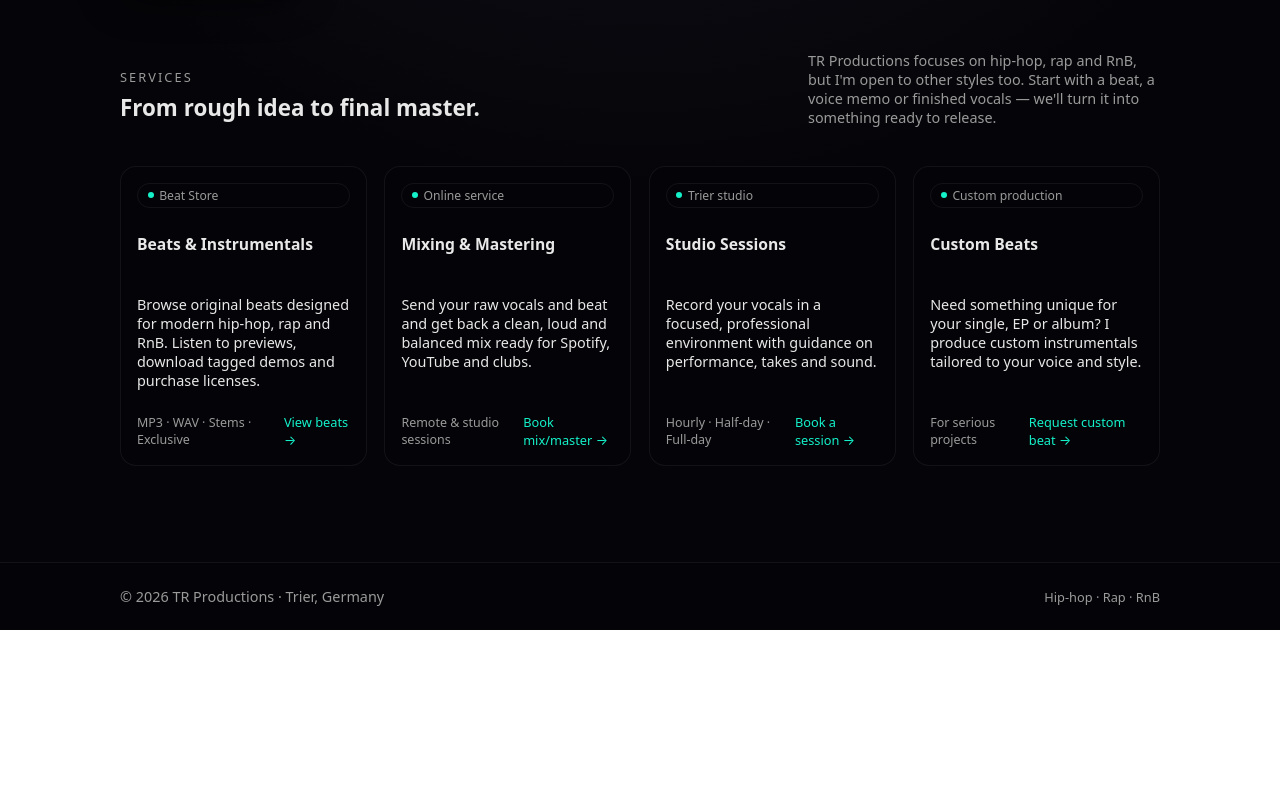
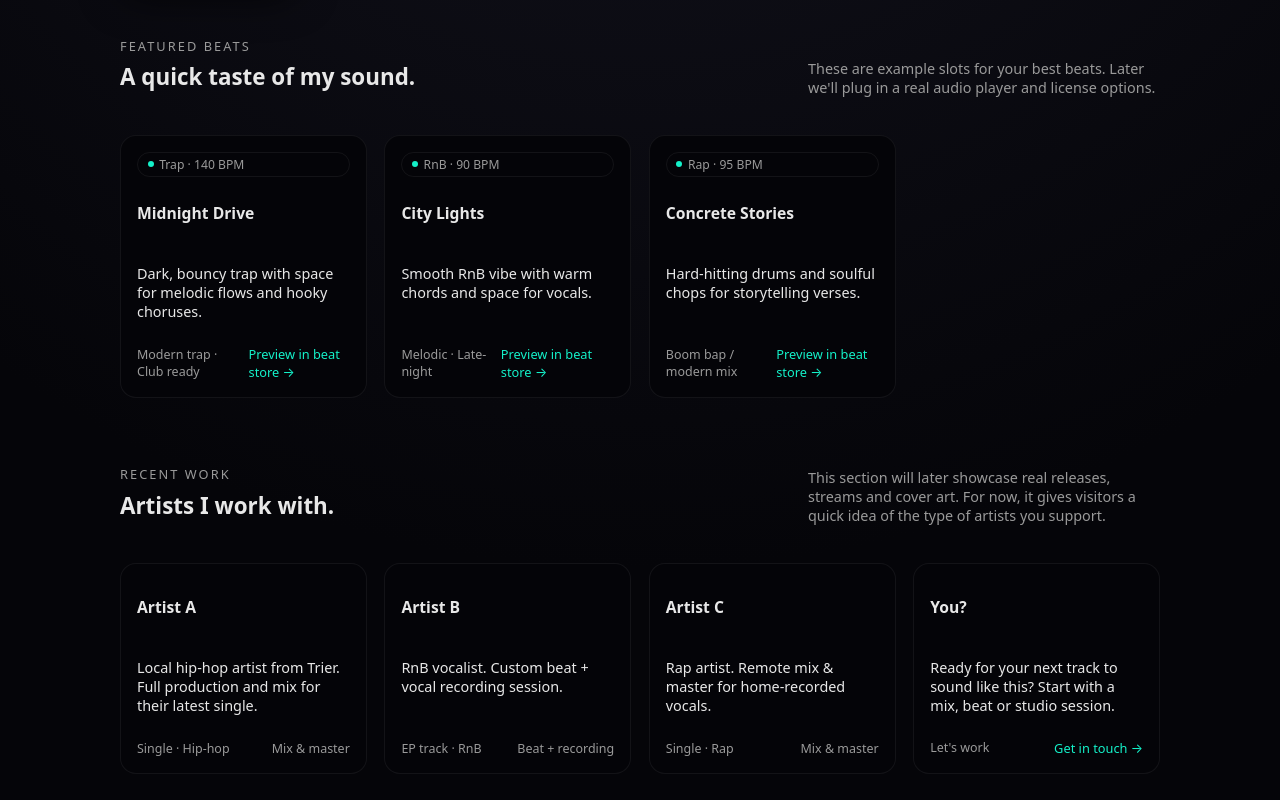
Before and after one commit to tirobeatz/TRProductions, a Next.js app: page / in a window 1280 px wide. Shown: the part 540-1340 px from the top of the page. Before the commit the page ends 1170 px from the top, so only its background shows below. Built offline with nearby package versions, Linux system fonts and the light colour scheme.

Commit message:
Update page.tsx

```diff
--- a/app/page.tsx
+++ b/app/page.tsx
@@ -3,7 +3,7 @@ import Link from "next/link";
 export default function HomePage() {
   return (
     <>
-      {/* HERO SECTION */}
+      {/* HERO */}
       <section className="hero">
         <div className="hero-left">
           <div className="hero-tag">
@@ -13,14 +13,13 @@ export default function HomePage() {
 
           <h1 className="hero-title">
             Industry-ready sound for{" "}
-            <span>hip-hop, rap &amp; RnB</span> artists.
+            <span>hip-hop, rap &amp; RnB</span>.
           </h1>
 
           <p className="hero-subtitle">
-            I&apos;m TR Productions — a music producer and engineer offering
-            studio sessions, beats, and professional mixing &amp; mastering.
-            Work with me in my studio in Trier or send your tracks from anywhere
-            in the world.
+            I&apos;m TR Productions — producer and engineer. I offer studio
+            sessions, beats, and professional mixing &amp; mastering so your
+            tracks hit hard on every system.
           </p>
 
           <div className="hero-cta-row">
@@ -61,23 +60,146 @@ export default function HomePage() {
 
             <p className="hero-footnote">
               Studio sessions, custom beats and mix &amp; master — built around
-              your sound and release goals.
+              your voice and release goals.
             </p>
           </div>
         </div>
       </section>
 
-      {/* SERVICES SECTION */}
+      {/* FEATURED BEATS (preview section – we’ll wire real audio later) */}
+      <section className="section">
+        <div className="section-header">
+          <div>
+            <div className="section-kicker">Featured beats</div>
+            <h2 className="section-title">A quick taste of my sound.</h2>
+          </div>
+          <p className="section-description">
+            These are example slots for your best beats. Later we&apos;ll plug
+            in a real audio player and license options.
+          </p>
+        </div>
+
+        <div className="service-grid">
+          <article className="service-card">
+            <div className="service-chip">
+              <span className="service-chip-dot" />
+              Trap · 140 BPM
+            </div>
+            <h3>Midnight Drive</h3>
+            <p>
+              Dark, bouncy trap with space for melodic flows and hooky choruses.
+            </p>
+            <div className="service-meta">
+              <span>Modern trap · Club ready</span>
+              <Link href="/beats" className="service-link">
+                Preview in beat store →
+              </Link>
+            </div>
+          </article>
+
+          <article className="service-card">
+            <div className="service-chip">
+              <span className="service-chip-dot" />
+              RnB · 90 BPM
+            </div>
+            <h3>City Lights</h3>
+            <p>Smooth RnB vibe with warm chords and space for vocals.</p>
+            <div className="service-meta">
+              <span>Melodic · Late-night</span>
+              <Link href="/beats" className="service-link">
+                Preview in beat store →
+              </Link>
+            </div>
+          </article>
+
+          <article className="service-card">
+            <div className="service-chip">
+              <span className="service-chip-dot" />
+              Rap · 95 BPM
+            </div>
+            <h3>Concrete Stories</h3>
+            <p>Hard-hitting drums and soulful chops for storytelling verses.</p>
+            <div className="service-meta">
+              <span>Boom bap / modern mix</span>
+              <Link href="/beats" className="service-link">
+                Preview in beat store →
+              </Link>
+            </div>
+          </article>
+        </div>
+      </section>
+
+      {/* RECENT WORK / ARTIST PREVIEWS (text placeholders for now) */}
+      <section className="section">
+        <div className="section-header">
+          <div>
+            <div className="section-kicker">Recent work</div>
+            <h2 className="section-title">Artists I work with.</h2>
+          </div>
+          <p className="section-description">
+            This section will later showcase real releases, streams and cover
+            art. For now, it gives visitors a quick idea of the type of artists
+            you support.
+          </p>
+        </div>
+
+        <div className="service-grid">
+          <article className="service-card">
+            <h3>Artist A</h3>
+            <p>
+              Local hip-hop artist from Trier. Full production and mix for their
+              latest single.
+            </p>
+            <div className="service-meta">
+              <span>Single · Hip-hop</span>
+              <span>Mix &amp; master</span>
+            </div>
+          </article>
+
+          <article className="service-card">
+            <h3>Artist B</h3>
+            <p>RnB vocalist. Custom beat + vocal recording session.</p>
+            <div className="service-meta">
+              <span>EP track · RnB</span>
+              <span>Beat + recording</span>
+            </div>
+          </article>
+
+          <article className="service-card">
+            <h3>Artist C</h3>
+            <p>Rap artist. Remote mix &amp; master for home-recorded vocals.</p>
+            <div className="service-meta">
+              <span>Single · Rap</span>
+              <span>Mix &amp; master</span>
+            </div>
+          </article>
+
+          <article className="service-card">
+            <h3>You?</h3>
+            <p>
+              Ready for your next track to sound like this? Start with a mix,
+              beat or studio session.
+            </p>
+            <div className="service-meta">
+              <span>Let&apos;s work</span>
+              <Link href="/contact" className="service-link">
+                Get in touch →
+              </Link>
+            </div>
+          </article>
+        </div>
+      </section>
+
+      {/* SERVICES SUMMARY */}
       <section className="section">
         <div className="section-header">
           <div>
             <div className="section-kicker">Services</div>
-            <h2 className="section-title">From rough idea to final master.</h2>
+            <h2 className="section-title">From idea to final master.</h2>
           </div>
           <p className="section-description">
-            TR Productions focuses on hip-hop, rap and RnB, but I&apos;m open
-            to other styles too. Start with a beat, a voice memo or finished
-            vocals — we&apos;ll turn it into something ready to release.
+            Start wherever you&apos;re at — beat, demo or finished vocals. I
+            help you get to a release-ready track.
           </p>
         </div>
 
@@ -89,8 +211,8 @@ export default function HomePage() {
             </div>
             <h3>Beats &amp; Instrumentals</h3>
             <p>
-              Browse original beats designed for modern hip-hop, rap and RnB.
-              Listen to previews, download tagged demos and purchase licenses.
+              Original beats for hip-hop, rap and RnB. Listen to previews and
+              buy the license that fits your release.
             </p>
             <div className="service-meta">
               <span>MP3 · WAV · Stems · Exclusive</span>
@@ -107,8 +229,8 @@ export default function HomePage() {
             </div>
             <h3>Mixing &amp; Mastering</h3>
             <p>
-              Send your raw vocals and beat and get back a clean, loud and
-              balanced mix ready for Spotify, YouTube and clubs.
+              Send your session or stems and get back a clean, loud and
+              balanced mix tailored to your sound.
             </p>
             <div className="service-meta">
               <span>Remote &amp; studio sessions</span>
@@ -125,8 +247,8 @@ export default function HomePage() {
             </div>
             <h3>Studio Sessions</h3>
             <p>
-              Record your vocals in a focused, professional environment with
-              guidance on performance, takes and sound.
+              Come to my studio in Trier to record vocals with guidance on tone,
+              delivery and takes.
             </p>
             <div className="service-meta">
               <span>Hourly · Half-day · Full-day</span>
@@ -143,11 +265,11 @@ export default function HomePage() {
             </div>
             <h3>Custom Beats</h3>
             <p>
-              Need something unique for your single, EP or album? I produce
-              custom instrumentals tailored to your voice and style.
+              Fully custom instrumentals built around your voice, style and
+              release strategy.
             </p>
             <div className="service-meta">
-              <span>For serious projects</span>
+              <span>Singles · EPs · Albums</span>
               <Link href="/custom-beats" className="service-link">
                 Request custom beat →
               </Link>
```
